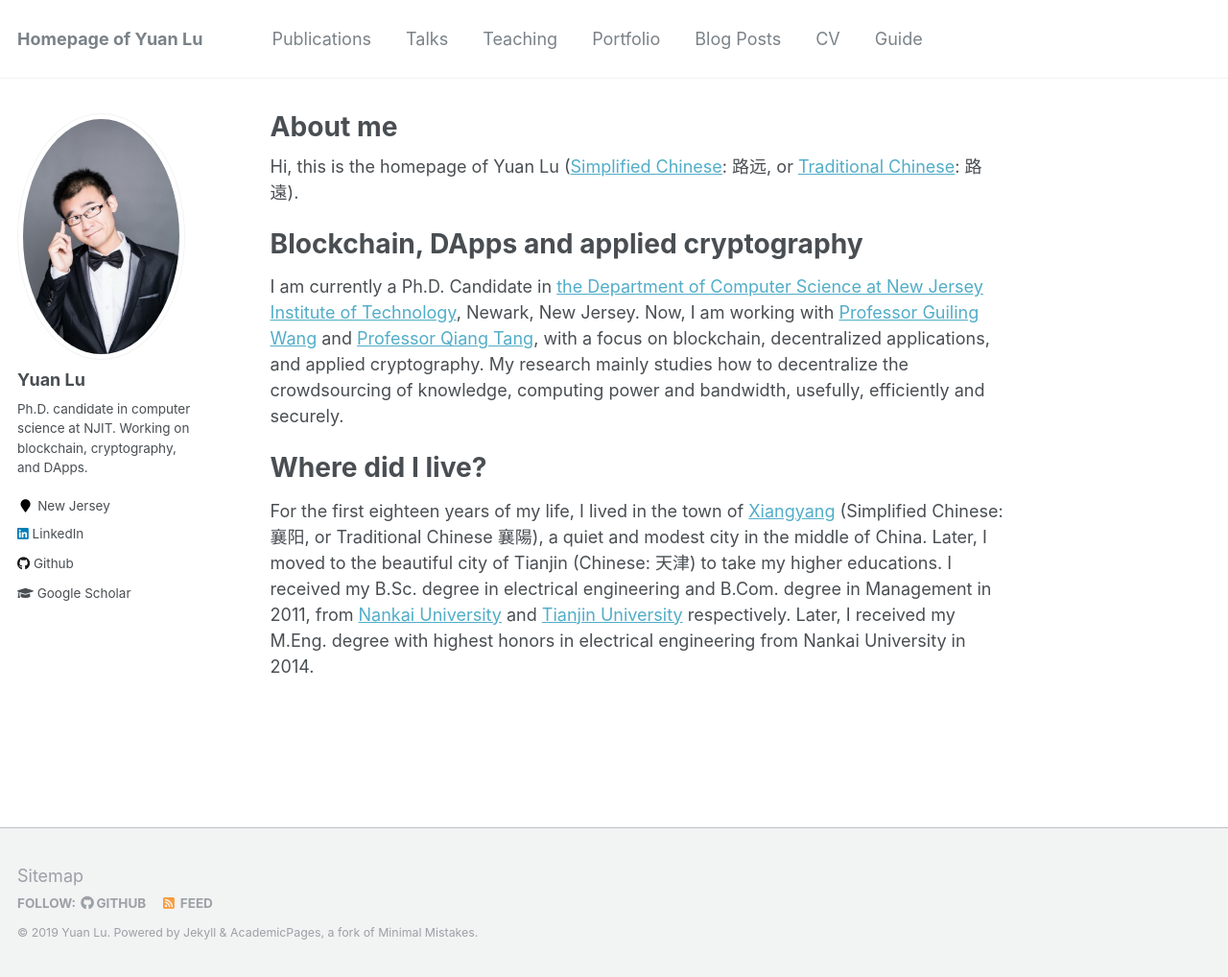
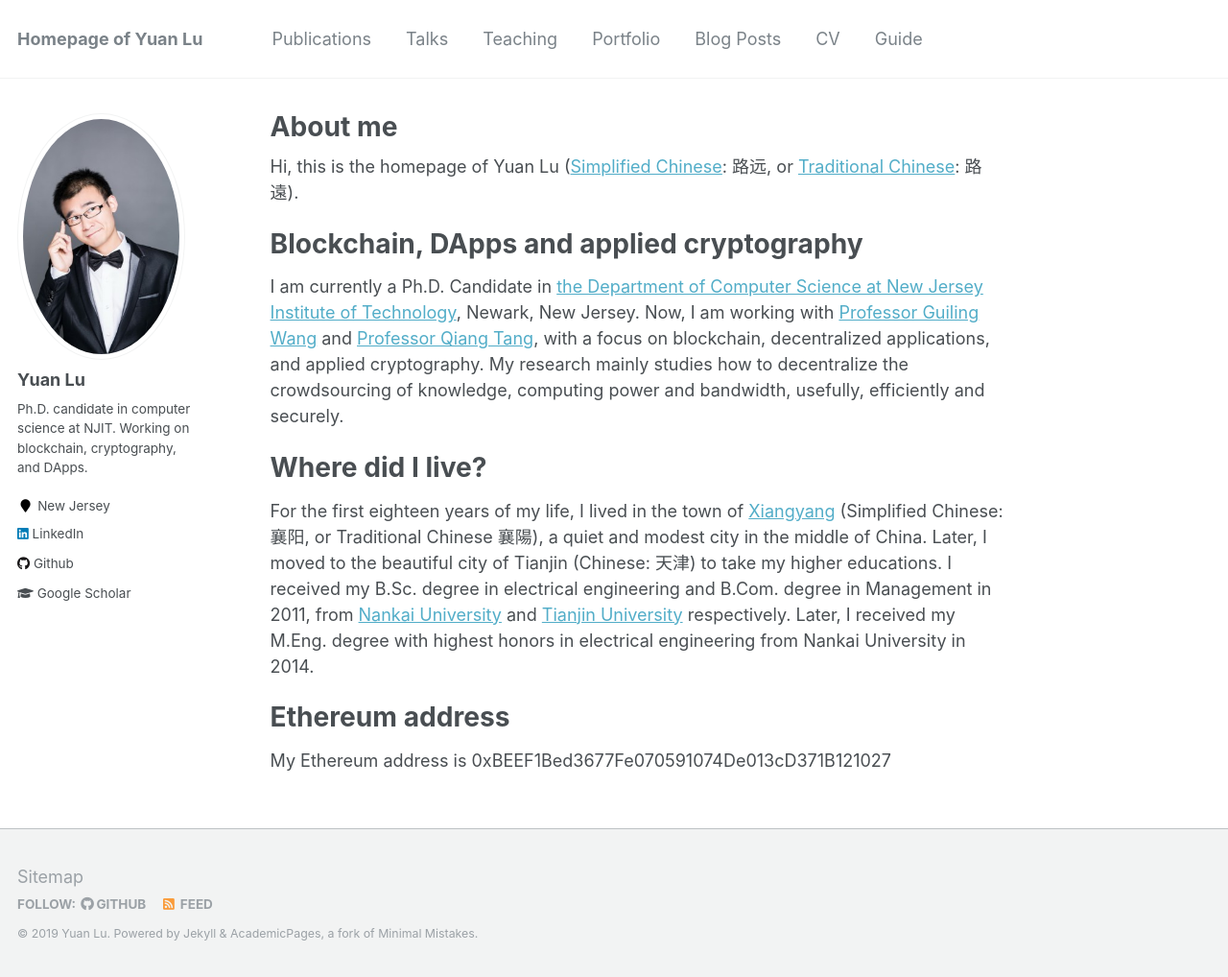
Before and after one commit to yylluu/yylluu.github.io, a Jekyll site: the page built from _pages/about.md, in a window 1280 px wide and 1018 px high. Shown: the whole window at 96% size. Built offline with Jekyll 4.4.1, drawn with Linux system fonts in a browser that asks for light colours.

Commit message:
Update about.md

```diff
--- a/_pages/about.md
+++ b/_pages/about.md
@@ -19,6 +19,10 @@ I am currently a Ph.D. Candidate in [the Department of Computer Science at New J
 Where did I live?
 ======
 For the first eighteen years of my life, I lived in the town of [Xiangyang](https://en.wikipedia.org/wiki/Xiangyang) (Simplified Chinese: 襄阳, or Traditional Chinese 襄陽), a quiet and modest city in the middle of China. Later, I moved to the beautiful city of Tianjin (Chinese: 天津) to take my higher educations. I received my B.Sc. degree in electrical engineering and B.Com. degree in Management in 2011, from [Nankai University](https://en.wikipedia.org/wiki/Nankai_University) and [Tianjin University](https://en.wikipedia.org/wiki/Tianjin_University) respectively. Later, I received my M.Eng. degree with highest honors in electrical engineering from Nankai University in 2014.
+
+Ethereum address
+======
+My Ethereum address is 0xBEEF1Bed3677Fe070591074De013cD371B121027
 
 <!---
 
```
